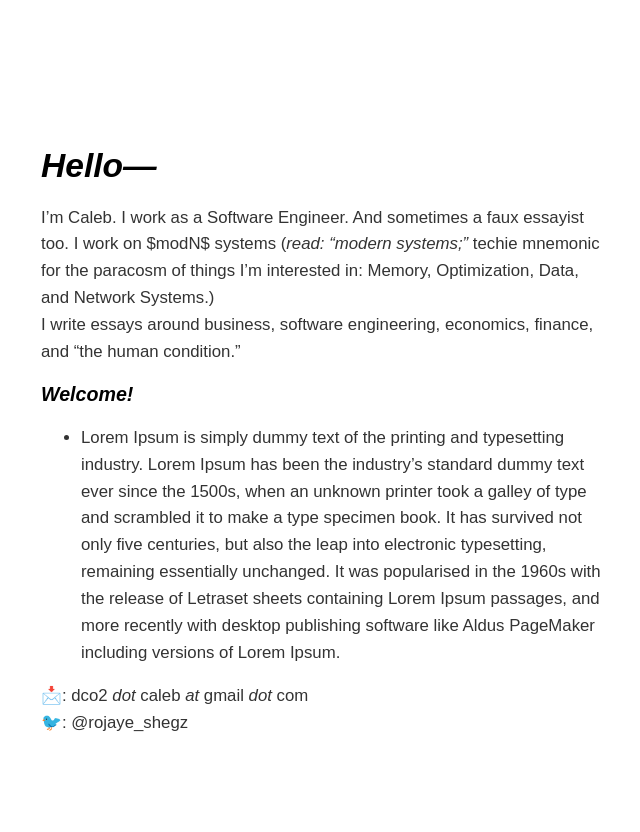
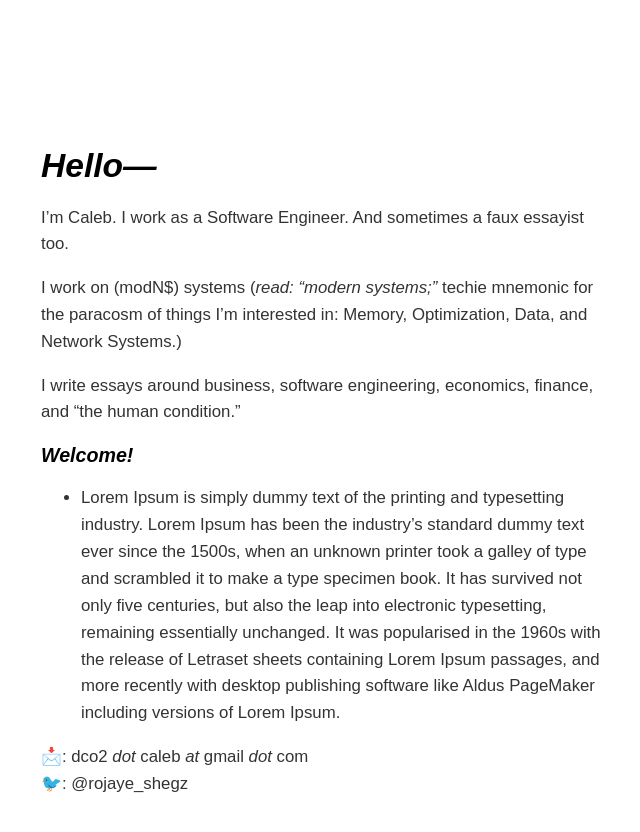
Before and after one commit to dCO2/rococo, a Jekyll site: the page built from index.md, in a window 1280 px wide. Shown: the top 832 px of the page, without its empty margins (335-975 px from the left). Built offline with Jekyll 4.4.1, drawn with Linux system fonts in a browser that asks for light colours; some web fonts are replaced.

```diff
--- a/index.md
+++ b/index.md
@@ -7,7 +7,10 @@ title: Home
 {: style="margin-top:0; margin-bottom: 0;"}
 
 # _Hello—_
-I'm Caleb. I work as a Software Engineer. And sometimes a faux essayist too. I work on $modN$ systems (_read: "modern systems;"_ techie mnemonic for the paracosm of things I'm interested in: Memory, Optimization, Data, and Network Systems.)
+I'm Caleb. I work as a Software Engineer. And sometimes a faux essayist too.
+
+I work on \\(modN$\\) systems (_read: "modern systems;"_ techie mnemonic for the paracosm of things I'm interested in: Memory, Optimization, Data, and Network Systems.)
+
 I write essays around business, software engineering, economics, finance, and "the human condition."
 
 ### _Welcome!_
```
